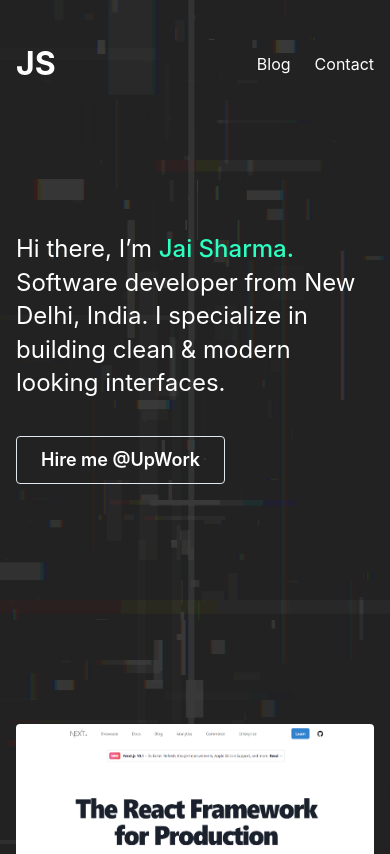
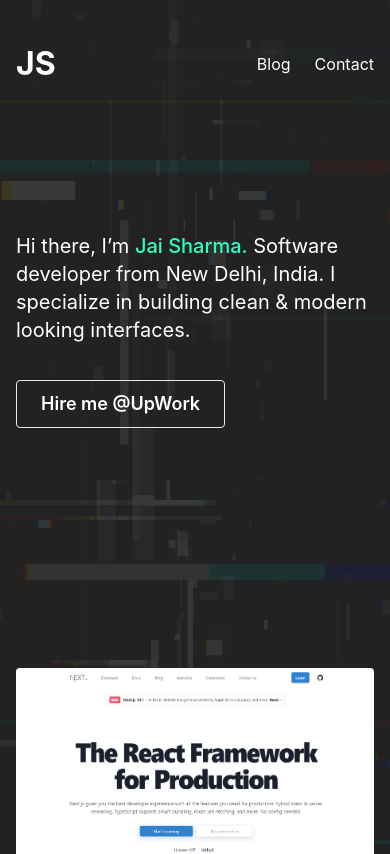
Before and after one commit to jaisharx/jaisharx.dev, a Next.js app: page / in a window 390 px wide. Shown: the top 854 px of the page. Built offline with nearby package versions, Linux system fonts and the light colour scheme.

Commit message:
improving font sizes for mobile

```diff
--- a/components/footer.js
+++ b/components/footer.js
@@ -6,7 +6,7 @@
         <Box as="footer" id="contact" my={{ base: 20, md: 80 }}>
             <Container>
                 <Heading
-                    fontSize={{ base: '32px', md: '62px', lg: '92px'}}
+                    fontSize={{ base: '24px', md: '62px', lg: '92px'}}
                     color="white"
                     textShadow=" 1px 1px 0px #161919,
                     2px 2px 0px #161919,
--- a/components/header.js
+++ b/components/header.js
@@ -40,7 +40,7 @@
                     mt="28"
                     lineHeight="1.4"
                     fontWeight="normal"
-                    fontSize={{ base: '24px', md: '32px' }}
+                    fontSize={{ base: '20px', md: '32px' }}
                 >
                     Hi there, I’m{' '}
                     <HoverText as="span" color="#2DFFC0" fontWeight="500">
```
